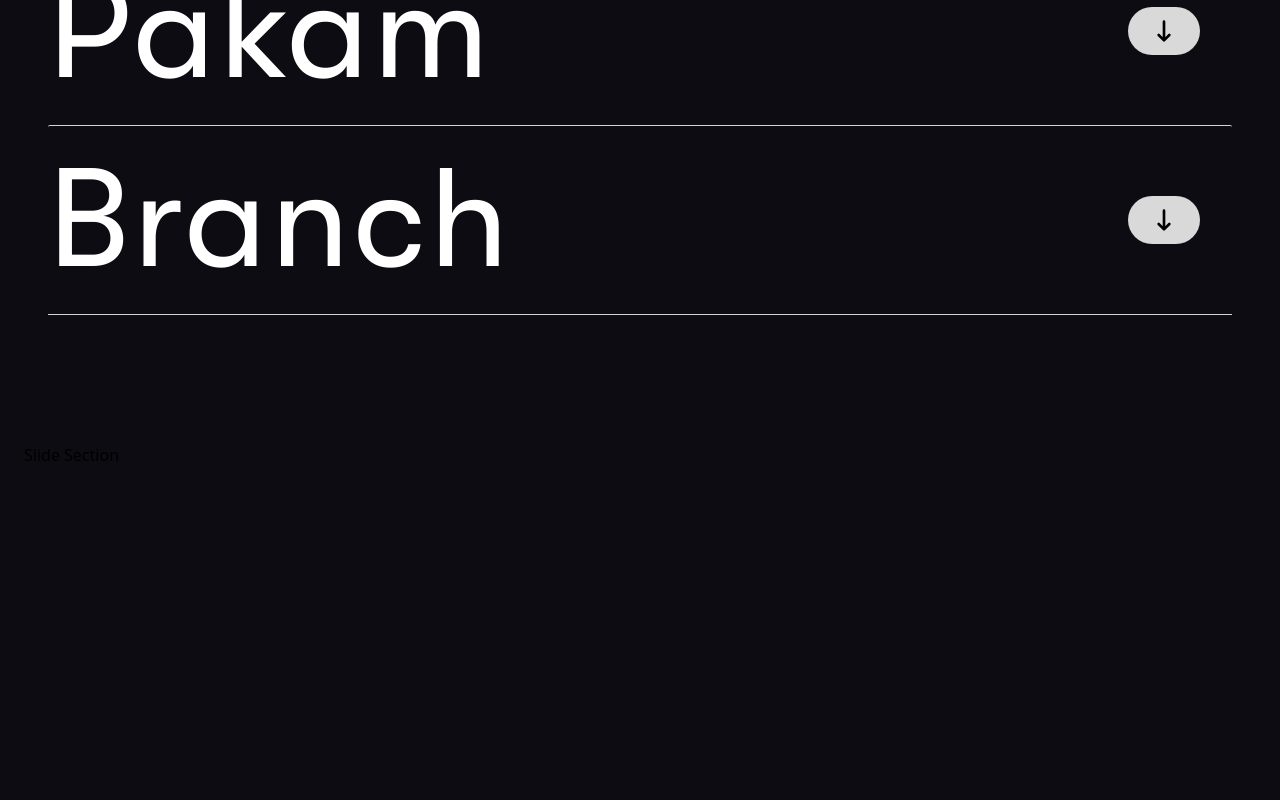
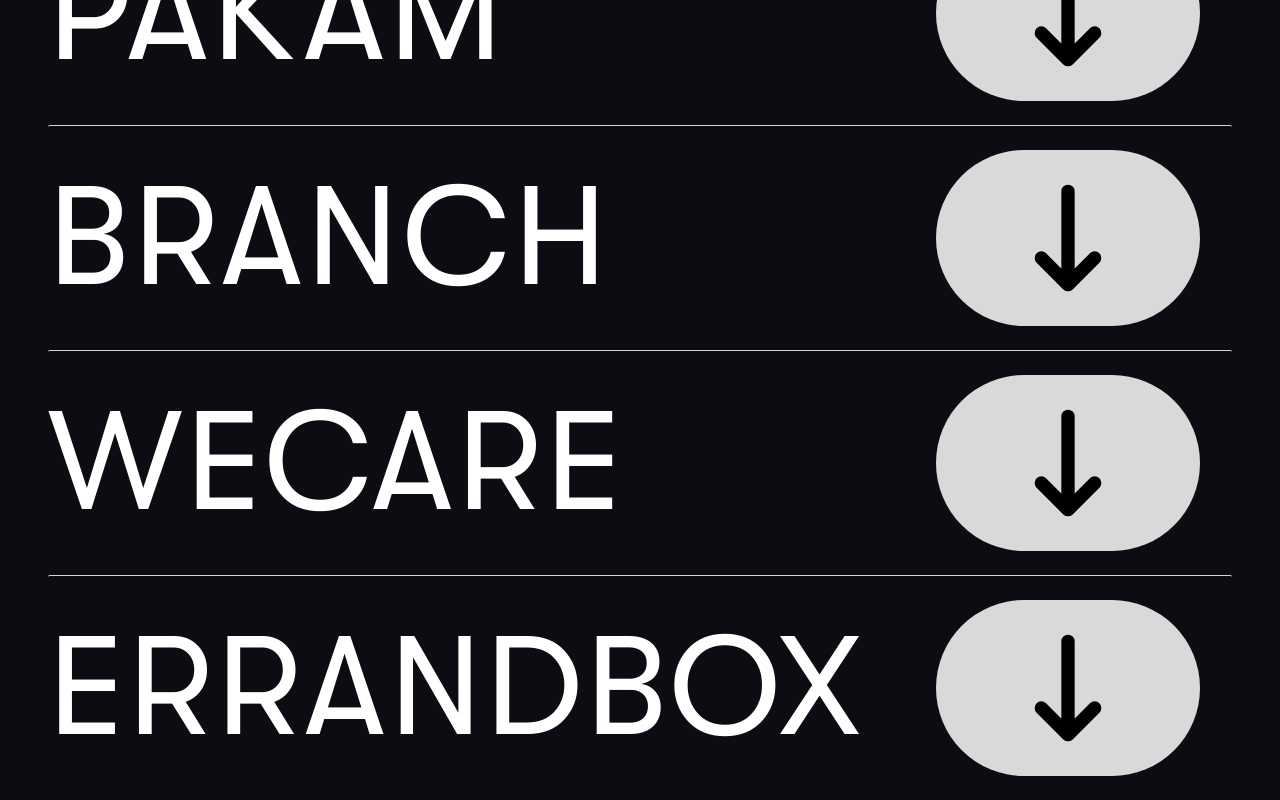
Before and after one commit to igbokwe-chibueze/kemi-porfolio, a Next.js app: page / in a window 1280 px wide. Shown: the part 2200-3000 px from the top of the page. Built offline with nearby package versions, Linux system fonts and the light colour scheme.

Commit message:
JumpTo Section Created
Signed-off-by: igbokwe-chibueze <igbokwechibueze@gmail.com>

```diff
--- a/app/globals.css
+++ b/app/globals.css
@@ -12,6 +12,11 @@
     focus:outline-none focus:ring-1 focus:ring-gray-500 transition duration-500 ease-in-out;
   }
 
+  .header-one {
+    @apply font-monument-grotesk text-4xl md:text-5xl lg:text-[140px] font-normal tracking-wide lg:leading-none
+    text-gray-900 dark:text-white;
+  }
+
   .no-scrollbar::-webkit-scrollbar {
     display: none; /* Hides scrollbar in Chrome, Safari, and Edge */
   }
--- a/components/Accordion.tsx
+++ b/components/Accordion.tsx
@@ -27,7 +27,7 @@
           <button
             onClick={() => toggleAccordion(index)}
             className="w-full py-2 lg:py-6 flex justify-between items-center rounded-sm
-              font-gT-WalsheimPro text-4xl md:text-5xl lg:text-[140px] font-normal
+              font-gT-WalsheimPro text-4xl md:text-5xl lg:text-[140px] font-normal lg:uppercase
               tracking-wide lg:leading-none text-gray-900 dark:text-white
             hover:bg-gray-300 dark:hover:bg-gray-700 "
           >
@@ -36,7 +36,7 @@
             <div className="mr-8 group px-5 py-2 bg-[#D9D9D9] hover:bg-[#FAB041]
               rounded-full lg:ml-auto">
               <ArrowDownIcon
-                className={`text-black w-6 h-6 lg:w-8 lg:h-8 transform
+                className={`text-black w-6 h-6 lg:w-56 lg:h-40 transform
                 ${openIndex === index ? "-rotate-90" : "transition-transform duration-300 group-hover:-rotate-90"}`}
               />
             </div>
--- a/components/sections/AboutSection.jsx
+++ b/components/sections/AboutSection.jsx
@@ -6,7 +6,7 @@
     <section id="aboutSection" className=" lg:min-h-screen">
       <div className=" main-container">
         <div className="space-y-2 lg:space-y-8">
-          <h2 className="font-gT-WalsheimPro text-xl md:text-5xl lg:text-7xl font-normal
+          <h2 className="lg:pl-64 font-gT-WalsheimPro text-xl lg:text-6xl font-normal
             text-pretty tracking-tight text-gray-900 dark:text-white"
           >
             Driven by a passion for innovative product,
--- a/components/sections/JumpToSection.jsx
+++ b/components/sections/JumpToSection.jsx
@@ -1,9 +1,15 @@
+import { navLinks } from "@/constants/Data"
+import NavLinks from "../navigation/NavLinks"
 
 const JumpToSection = () => {
   return (
     <section id="jumpToSection" className=" min-h-screen ">
-        <div className=" max-w-screen-xl mx-auto items-center px-4 lg:px-6 py-8 lg:py-16 ">
-          Jump TO Section
+        <div className=" main-container space-y-10 lg:space-y-14 ">
+            <h1 className="header-one">
+                Jump to
+            </h1>
+
+            <NavLinks data={navLinks} />
         </div>
     </section>
   )
--- a/components/sections/ProjectSection.jsx
+++ b/components/sections/ProjectSection.jsx
@@ -6,9 +6,7 @@
     <section id="projectSection" className=" min-h-screen ">
         <div className=" main-container space-y-10 lg:space-y-20">
           <div className="space-y-8">
-            <h1 className="font-monument-grotesk text-4xl md:text-5xl lg:text-[140px] font-normal
-              tracking-wide lg:leading-none text-gray-900 dark:text-white"
-            >
+            <h1 className="header-one">
               Selected Projects
             </h1>
 
--- a/constants/Data.tsx
+++ b/constants/Data.tsx
@@ -71,4 +71,50 @@
             },
         ],
     },
+    {
+        title: "Wecare",
+        items: [
+          {
+            heading: "E-Commerce Website",
+            headingBg: '#171E0A',
+            headingTextColor: '#C7FC56',
+            image: "/Pakam 1.png",
+            tags: ["React", "Tailwind CSS", "Next.js", "Figma", "Vercel"],
+            liveLink: "https://ecommerce.com",
+            caseStudyLink: "/case-studies/ecommerce",
+          },
+          {
+            heading: "Portfolio Website",
+            headingBg: '#081809',
+            headingTextColor: '#42C447',
+            image: "/Pakam 2.png",
+            tags: ["React", "Tailwind CSS", "Next.js"],
+            liveLink: "https://ecommerce.com",
+            caseStudyLink: "/case-studies/ecommerce",
+          },
+        ],
+    },
+    {
+        title: "ErrandBox",
+        items: [
+            {
+                heading: "Banking Website",
+                headingBg: '#101A1E',
+                headingTextColor: '#89D9F9',
+                image: "/Pakam 2.png",
+                tags: ["HTML", "CSS", "JavaScript"],
+                liveLink: "https://portfolio.com",
+                caseStudyLink: "/case-studies/portfolio",
+            },
+            {
+                heading: "Police Website",
+                headingBg: '#101A1E',
+                headingTextColor: '#89D9F9',
+                image: "/Pakam 1.png",
+                tags: ["HTML", "CSS", "JavaScript"],
+                liveLink: "https://portfolio.com",
+                caseStudyLink: "/case-studies/portfolio",
+            },
+        ],
+    },
 ];
```
